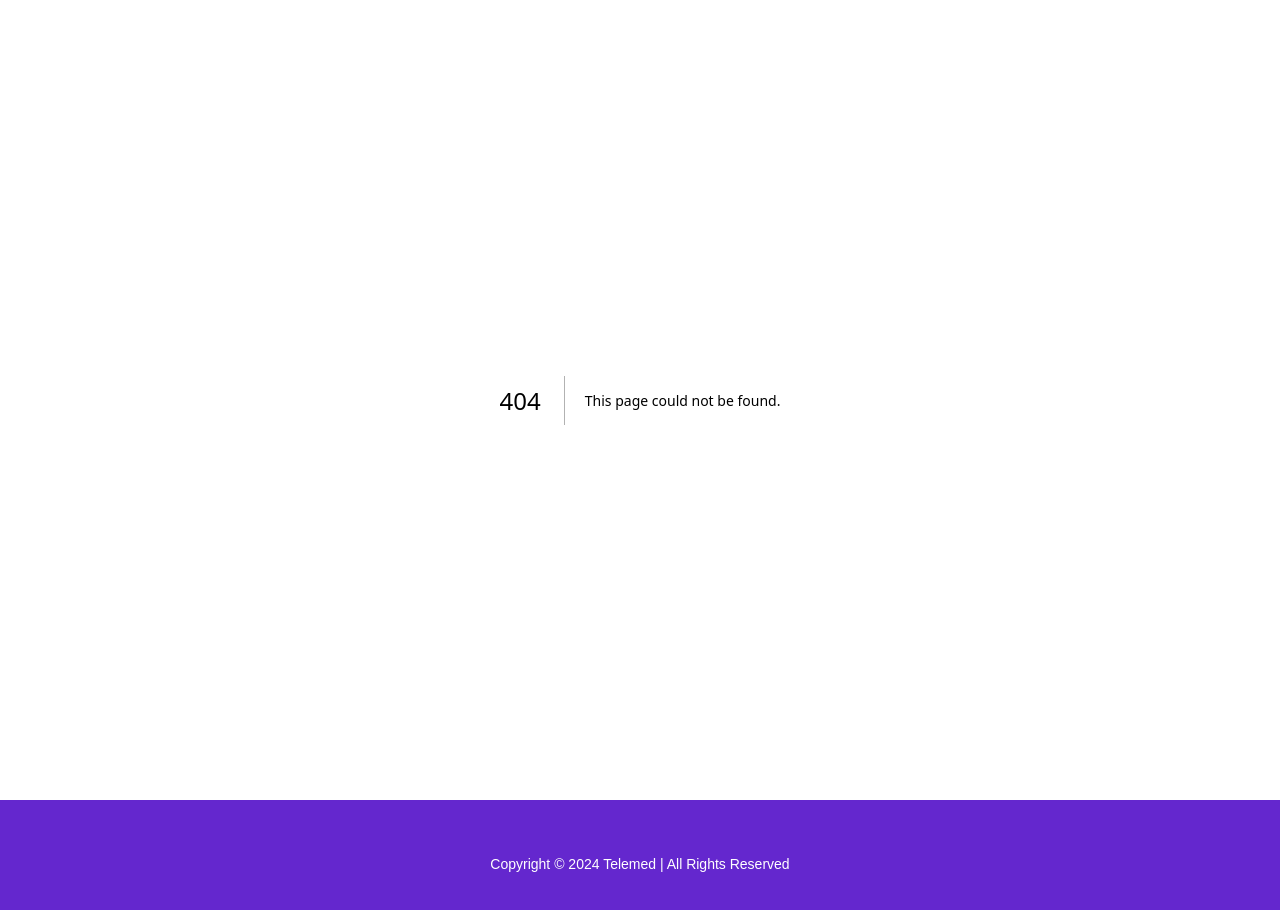
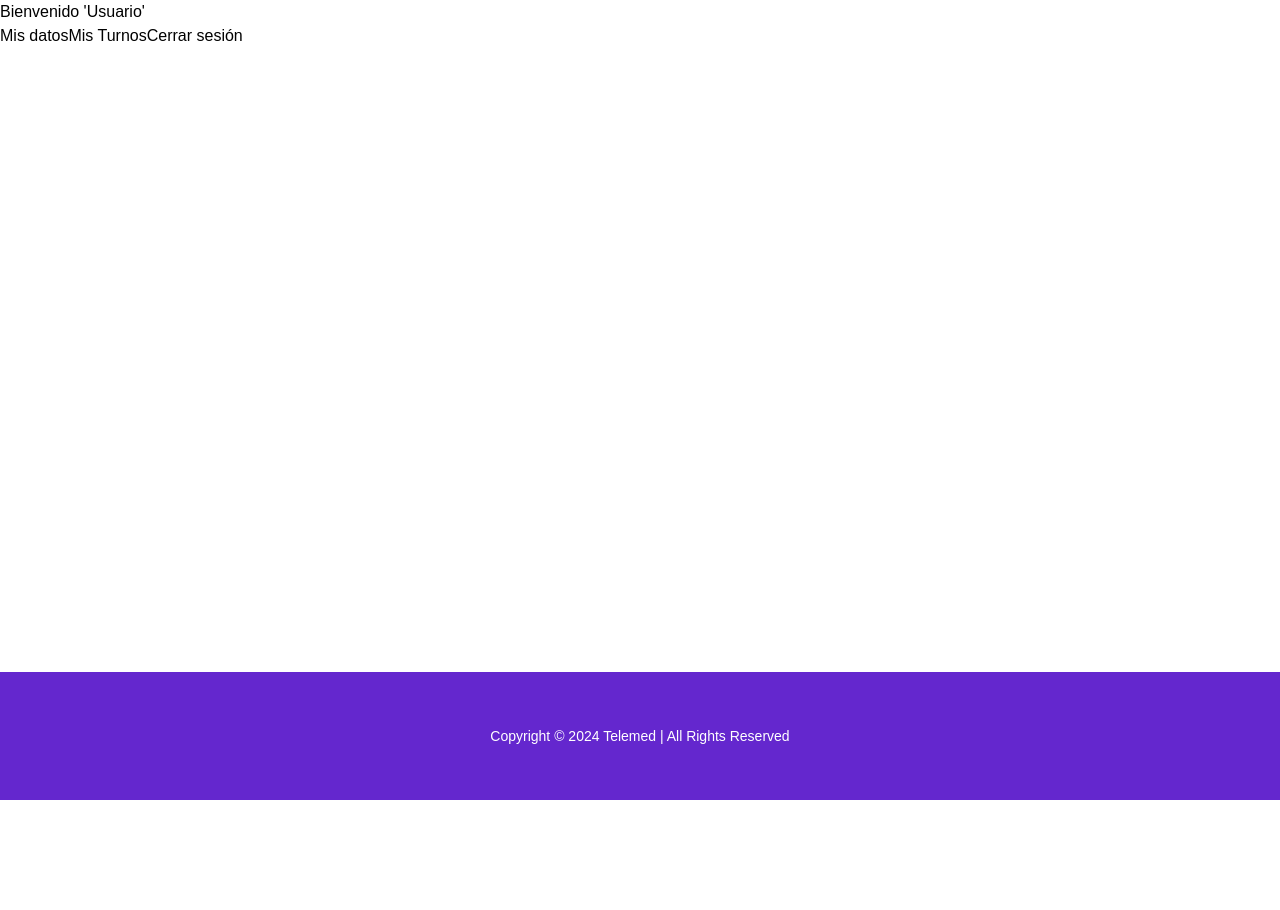
Before and after one commit to fhdzleon/teleDeploy, a Next.js app in the folder Front/telemed/: page /in in a window 1280 px wide. Before the commit this address had no page. Shown: the top 910 px of the page. After the commit the page ends 800 px from the top, so only its background shows below. Built offline with nearby package versions, Linux system fonts and the light colour scheme; a web font is replaced by a local one.

Commit message:
pathroutes y vista inn

```diff
--- /dev/null
+++ b/Front/telemed/src/app/in/page.tsx
@@ -0,0 +1,16 @@
+import React from "react";
+
+const Page = () => {
+  return (
+    <div>
+      <h2>Bienvenido &apos;Usuario&apos;</h2>
+      <div>
+        <button disabled>Mis datos</button>
+        <button disabled>Mis Turnos</button>
+        <button disabled>Cerrar sesión</button>
+      </div>
+    </div>
+  );
+};
+
+export default Page;
--- a/Front/telemed/src/components/loginForm/LoginForm.tsx
+++ b/Front/telemed/src/components/loginForm/LoginForm.tsx
@@ -5,6 +5,7 @@ import { validateLogin } from "@/middlewares/validateLogin";
 import { CredentialErrors } from "@/interfaces/interfaces";
 import Swal from "sweetalert2";
 import { useRouter } from "next/navigation";
+import { PATHROUTES } from "@/helpers/pathroutes";
 
 const LoginForm = () => {
   const router = useRouter();
@@ -51,7 +52,7 @@ const LoginForm = () => {
           timer: 1500,
           showConfirmButton: false,
         }).then(() => {
-          router.push("/");
+          router.push(PATHROUTES.IN);
         });
         // eslint-disable-next-line @typescript-eslint/no-explicit-any
       } catch (error: any) {
--- a/Front/telemed/src/components/registerForm/RegisterForm.tsx
+++ b/Front/telemed/src/components/registerForm/RegisterForm.tsx
@@ -4,6 +4,7 @@
 import React, { ChangeEvent, useState } from "react";
 import Swal from "sweetalert2";
 import { useRouter } from "next/navigation";
+import { PATHROUTES } from "@/helpers/pathroutes";
 
 const RegisterForm = () => {
   const router = useRouter();
@@ -65,7 +66,7 @@ const RegisterForm = () => {
         title: "¡Usuario registrado, Inicia sesión!",
         showConfirmButton: true,
       }).then(() => {
-        router.push("/auth/signin");
+        router.push(PATHROUTES.LOGIN);
       });
       // eslint-disable-next-line @typescript-eslint/no-explicit-any
     } catch (error: any) {
--- /dev/null
+++ b/Front/telemed/src/helpers/pathroutes.ts
@@ -0,0 +1,6 @@
+export enum PATHROUTES {
+  MAIN = "/",
+  LOGIN = "/auth/signin",
+  REGISTER = "/auth/register",
+  IN = "/in",
+}
```
